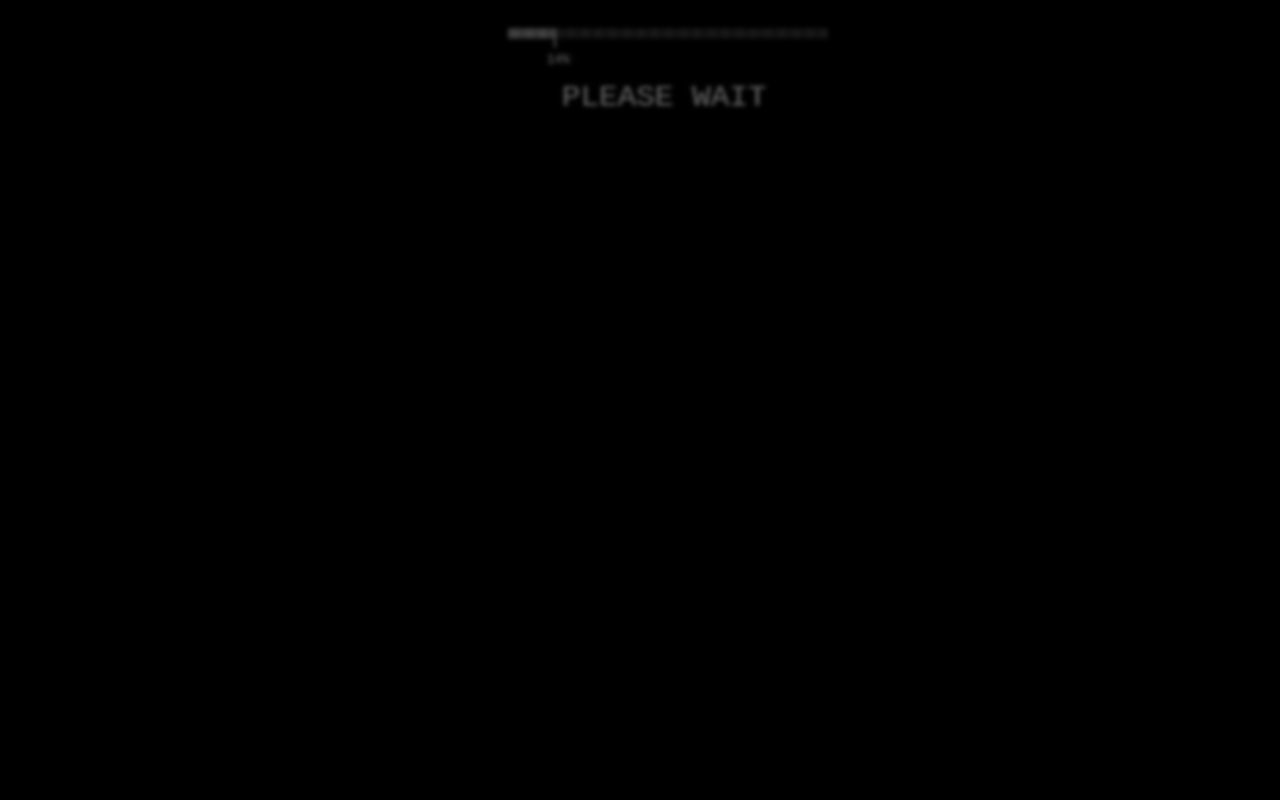
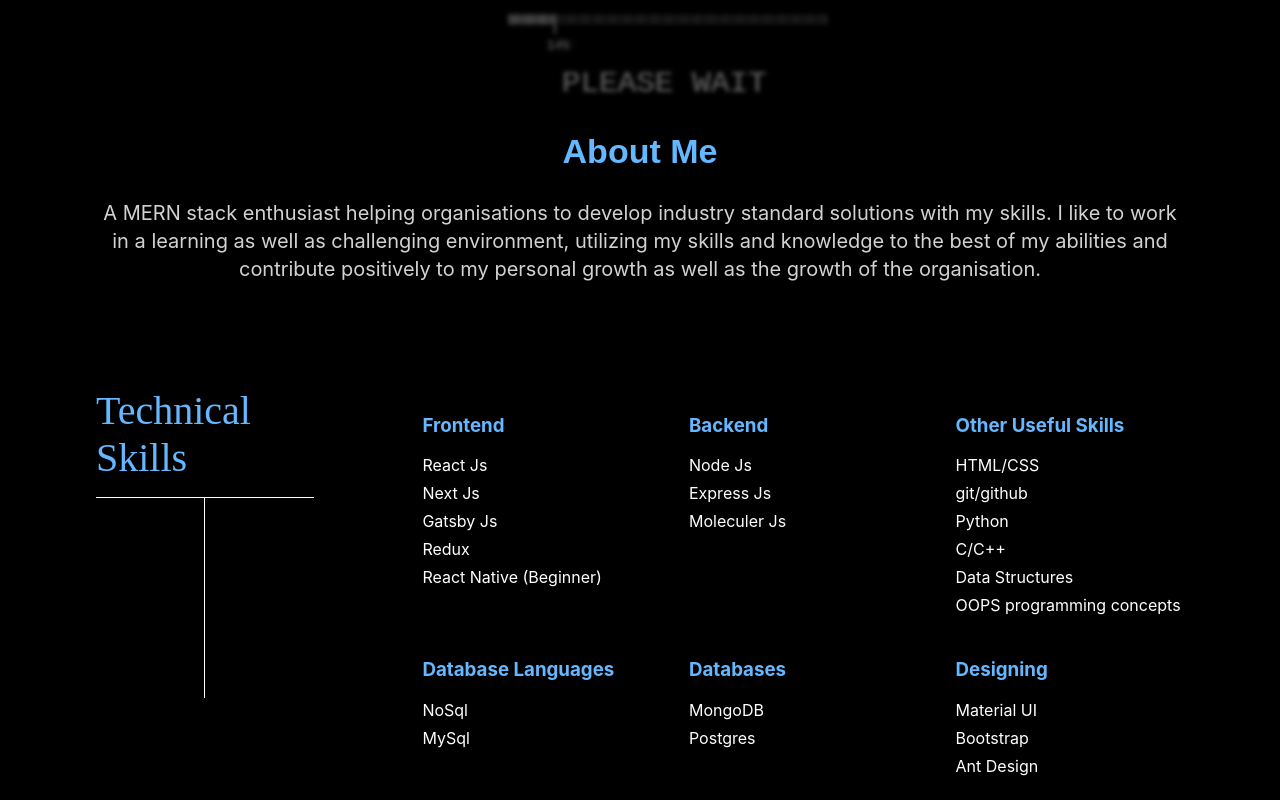
Before and after one commit to shivanshious/personal_portfolio, a React (Create React App) app: page / in a window 1280 px wide. Shown: the part 469-1269 px from the top of the page. Before the commit the page ends 800 px from the top, so only its background shows below. Built offline with nearby package versions, Linux system fonts and the light colour scheme; the HTML template or start-up script is replaced by a standard one.

Commit message:
about me and skills added

```diff
--- a/src/App.js
+++ b/src/App.js
@@ -1,10 +1,10 @@
-import './App.css';
-import Homepage from './pages/Homepage';
+import "./App.css";
+import Homepage from "./pages/Homepage";
 
 function App() {
   return (
     <>
-    <Homepage />
+      <Homepage />
     </>
   );
 }
--- /dev/null
+++ b/src/components/About.js
@@ -0,0 +1,18 @@
+import React from "react";
+import styles from "../styles/about.module.css";
+import { coverLetter } from "../constants/data";
+
+const About = () => {
+  return (
+    <>
+      <div className="container">
+        <div className={`${styles.about_container}`}>
+          <h2>About Me</h2>
+          <p>{coverLetter.text}</p>
+        </div>
+      </div>
+    </>
+  );
+};
+
+export default About;
--- a/src/components/CoverInfo.js
+++ b/src/components/CoverInfo.js
@@ -2,6 +2,7 @@
 import styles from "../styles/coverInfo.module.css";
 import profile from "../Images/portfolio.avif";
 import cover from "../Images/cover_background.jpg";
+import { designation, name } from "../constants/data";
 
 const CoverInfo = () => {
   return (
@@ -9,8 +10,8 @@
       <div className="container">
         <div className={`${styles.cover_container} spaceAround`}>
           <div className={`${styles.left_cover} `}>
-            <h1 className={`${styles.name}`}>Shivansh Goel.</h1>
-            <h3>(Computer Science Graduate)</h3>
+            <h1 className={`${styles.name}`}>{name.text}</h1>
+            <h3>({designation.text})</h3>
             <img src={cover} alt="cover" />
           </div>
           <div className={`${styles.right_cover}`}>
--- /dev/null
+++ b/src/components/Skills.js
@@ -0,0 +1,64 @@
+import React from "react";
+import { technicalSkills } from "../constants/data";
+import styles from "../styles/skills.module.css";
+
+const Skills = () => {
+  return (
+    <>
+      <div className="container">
+        <div className={`${styles.skills_container} spaceBetween`}>
+          <div className={`${styles.left_skills_container}`}>
+            <div className={`${styles.heading_container}`}>
+              <p>{technicalSkills.text}</p>
+            </div>
+            <div className={`${styles.heading_container_extra}`}></div>
+          </div>
+          <div className={`${styles.right_skills_container}`}>
+            <div className={`${styles.skills_holder}`}>
+              <div className={`${styles.single_skill_holder}`}>
+                <h3>{technicalSkills.frontend.heading}</h3>
+                {technicalSkills.frontend.technologies.map((item, key) => {
+                  return <p key={key}>{item}</p>;
+                })}
+              </div>
+              <div className={`${styles.single_skill_holder}`}>
+                <h3>{technicalSkills.backend.heading}</h3>
+                {technicalSkills.backend.technologies.map((item, key) => {
+                  return <p key={key}>{item}</p>;
+                })}
+              </div>
+              <div className={`${styles.single_skill_holder}`}>
+                <h3>{technicalSkills.otherSkills.heading}</h3>
+                {technicalSkills.otherSkills.technologies.map((item, key) => {
+                  return <p key={key}>{item}</p>;
+                })}
+              </div>
+            </div>
+            <div className={`${styles.skills_holder}`}>
+              <div className={`${styles.single_skill_holder}`}>
+                <h3>{technicalSkills.db_lang.heading}</h3>
+                {technicalSkills.db_lang.technologies.map((item, key) => {
+                  return <p key={key}>{item}</p>;
+                })}
+              </div>
+              <div className={`${styles.single_skill_holder}`}>
+                <h3>{technicalSkills.db.heading}</h3>
+                {technicalSkills.db.technologies.map((item, key) => {
+                  return <p key={key}>{item}</p>;
+                })}
+              </div>
+              <div className={`${styles.single_skill_holder}`}>
+                <h3>{technicalSkills.designing.heading}</h3>
+                {technicalSkills.designing.technologies.map((item, key) => {
+                  return <p key={key}>{item}</p>;
+                })}
+              </div>
+            </div>
+          </div>
+        </div>
+      </div>
+    </>
+  );
+};
+
+export default Skills;
--- /dev/null
+++ b/src/constants/data.js
@@ -0,0 +1,52 @@
+export const coverLetter = {
+  text: "A MERN stack enthusiast helping organisations to develop industry standard solutions with my skills. I like to work in a learning as well as challenging environment, utilizing my skills and knowledge to the best of my abilities and contribute positively to my personal growth as well as the growth of the organisation.",
+};
+
+export const name = {
+  text: "Shivansh Goel",
+};
+
+export const designation = {
+  text: "a Computer Science Graduate",
+};
+
+export const technicalSkills = {
+  text: "Technical Skills",
+  frontend: {
+    heading: "Frontend",
+    technologies: [
+      "React Js",
+      "Next Js",
+      "Gatsby Js",
+      "Redux",
+      "React Native (Beginner)",
+    ],
+  },
+  backend: {
+    heading: "Backend",
+    technologies: ["Node Js", "Express Js", "Moleculer Js"],
+  },
+  db: {
+    heading: "Databases",
+    technologies: ["MongoDB", "Postgres"],
+  },
+  db_lang: {
+    heading: "Database Languages",
+    technologies: ["NoSql", "MySql"],
+  },
+  designing: {
+    heading: "Designing",
+    technologies: ["Material UI", "Bootstrap", "Ant Design"],
+  },
+  otherSkills: {
+    heading: "Other Useful Skills",
+    technologies: [
+      "HTML/CSS",
+      "git/github",
+      "Python",
+      "C/C++",
+      "Data Structures",
+      "OOPS programming concepts",
+    ],
+  },
+};
--- a/src/pages/Homepage.js
+++ b/src/pages/Homepage.js
@@ -1,12 +1,16 @@
 import React from "react";
+import About from "../components/About";
 import CoverInfo from "../components/CoverInfo";
 import Header from "../components/Header";
+import Skills from "../components/Skills";
 
 const Homepage = () => {
   return (
     <>
       <Header />
       <CoverInfo />
+      <About />
+      <Skills />
     </>
   );
 };
--- /dev/null
+++ b/src/styles/about.module.css
@@ -0,0 +1,16 @@
+.about_container {
+    margin-top: 2rem;
+    text-align: center;
+}
+
+.about_container h2 {
+    font-family: sans-serif;
+    color: #65b8ff;
+    font-size: 34px;
+}
+
+.about_container p {
+    color: rgb(210, 210, 210);
+    font-size: 20px;
+    line-height: 1.4;
+}
--- a/src/styles/coverInfo.module.css
+++ b/src/styles/coverInfo.module.css
@@ -17,7 +17,8 @@
 
 .left_cover h3 {
     color: rgb(210, 210, 210);
-    margin-left: 6.5rem;
+    margin-left: 5rem;
+    margin-top: 0.25rem;
 }
 
 .name {
@@ -36,7 +37,6 @@
     height: 350px;
     width: 300px;
     float: right;
-    margin-right: 1rem;
     position: relative;
     z-index: 10;
 }
--- /dev/null
+++ b/src/styles/skills.module.css
@@ -0,0 +1,53 @@
+.skills_container {
+    margin-top: 4rem;
+    align-items: flex-start;
+}
+
+.left_skills_container {
+    display: flex;
+    flex-direction: column;
+    align-items: center;
+    justify-content: flex-start;
+    width: 20%;
+}
+
+.heading_container {
+    border-bottom: 1px solid #fff;
+}
+
+.heading_container_extra {
+    border-left: 1px solid #fff;
+    height: 200px;
+}
+
+.left_skills_container p {
+    color: #65b8ff;
+    font-family: serif;
+    font-size: 40px;
+    margin-bottom: 1rem;
+}
+
+.right_skills_container {
+    padding: 3rem 0 0 0;
+    width: 70%;
+}
+
+.skills_holder {
+    display: flex;
+    align-items: flex-start;
+    justify-content: space-between;
+}
+
+.skills_holder h3 {
+    color: #65b8ff;
+}
+
+.skills_holder p {
+    color: #fff;
+    margin: 0.5rem 0;
+}
+
+.single_skill_holder {
+    margin-bottom: 1rem;
+    width: 30%;
+}
```
Also changed, not shown: src/App.css (+4 -4 lines), public/manifest.json.
